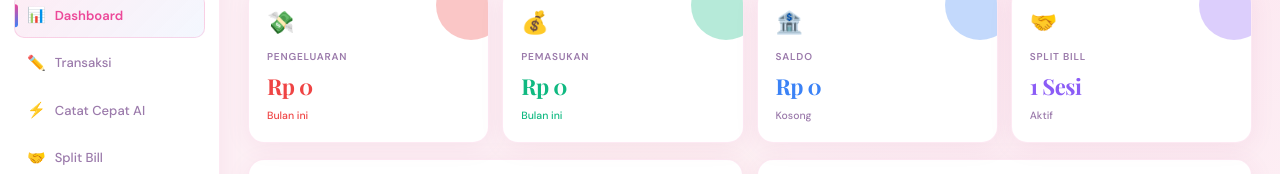
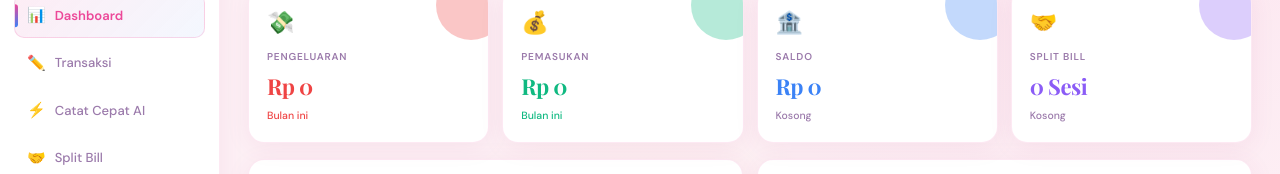
Before and after one commit to 2310102073gesya-commits/Tracki, a Next.js app: page /dashboard in a window 1280 px wide. Shown: the part 122-296 px from the top of the page. Built offline with nearby package versions, Linux system fonts and the light colour scheme.

Commit message:
Make split bill stat dynamic

```diff
--- a/app/(app)/dashboard/page.tsx
+++ b/app/(app)/dashboard/page.tsx
@@ -2,8 +2,24 @@
 import { useTransactions } from '@/lib/hooks/useTransactions';
 import Link from 'next/link';
 
+import { useState, useEffect } from 'react';
+
 export default function DashboardPage() {
   const { transactions, getSummary, isLoaded } = useTransactions();
+  const [hasSplitSession, setHasSplitSession] = useState(false);
+
+  useEffect(() => {
+    const splitData = localStorage.getItem('split_data');
+    if (splitData) {
+      try {
+        const data = JSON.parse(splitData);
+        // Cek jika ada item atau total lebih dari 0
+        if (data && (data.total !== 'Rp 0' || (data.items && data.items.length > 0))) {
+          setHasSplitSession(true);
+        }
+      } catch(e) {}
+    }
+  }, []);
   const summary = getSummary();
   const recentTransactions = transactions.slice(0, 5);
 
@@ -87,8 +103,8 @@ export default function DashboardPage() {
         <div className="stat-card">
           <div className="stat-emoji">🤝</div>
           <div className="stat-label">Split Bill</div>
-          <div className="stat-value purple">1 Sesi</div>
-          <div className="stat-change ok">Aktif</div>
+          <div className="stat-value purple">{hasSplitSession ? '1 Sesi' : '0 Sesi'}</div>
+          <div className="stat-change ok">{hasSplitSession ? 'Aktif' : 'Kosong'}</div>
         </div>
       </div>
 
```
